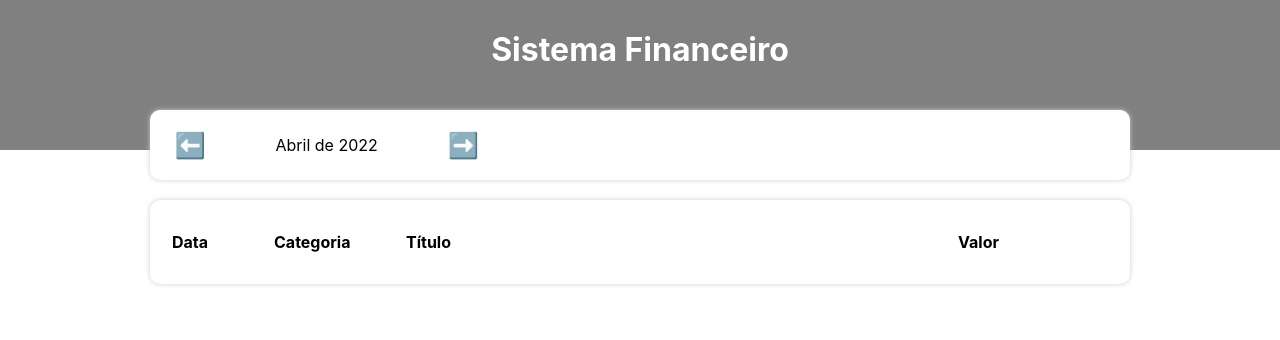
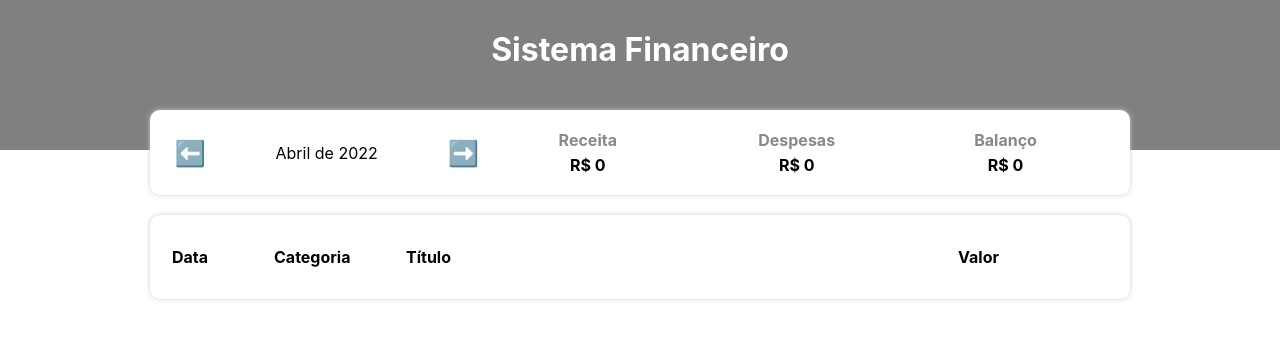
Before and after one commit to Felype-Henrique/expense-tracker, a React (Create React App) app: page / in a window 1280 px wide. Shown: the top 340 px of the page. Built offline with nearby package versions, Linux system fonts and the light colour scheme.

Commit message:
ResumeItem

```diff
--- a/src/App.tsx
+++ b/src/App.tsx
@@ -17,10 +17,29 @@ const App = () => {
   const [list, setList] = useState(items);
   const [filteredList, setFilteredList] = useState<Item[]>([]);
   const [currentMonth, setCurrentMonth] = useState(getCurrentMonth());
+  const [income, setIncome] = useState(0);
+  const [expense, setExpense] = useState(0);
 
   useEffect(() => {
     setFilteredList( filterListByMonth(list, currentMonth) );
   }, [list, currentMonth]);
+
+  useEffect(() => {
+    let incomeCount = 0;
+    let expenseCount = 0;
+
+    for(let i in filteredList){
+      if(categories[filteredList[i].category].expense){
+        expenseCount += filteredList[i].value;
+      } else {
+        incomeCount += filteredList[i].value;
+      }
+    }
+
+    setIncome(incomeCount);
+    setExpense(expenseCount);
+
+  }, [filteredList])
 
   const handleMonthChange = (newMonth: string) => {
     setCurrentMonth(newMonth);
@@ -36,6 +55,8 @@ const App = () => {
         <InfoArea
         currentMonth={currentMonth}
         onMonthChange={handleMonthChange}
+        income={income}
+        expense={expense}
         />
 
         {/* Área de inserção */}
--- a/src/components/InfoArea/index.tsx
+++ b/src/components/InfoArea/index.tsx
@@ -1,12 +1,15 @@
 import * as C from './styles'
 import { formatCurrentMonth } from '../../helpers/dateFilter'
+import { ResumeItem } from '../ResumeItem'
 
 type Props = {
   currentMonth: string;
   onMonthChange: (newMonth: string) => void;
+  income: number;
+  expense: number;
 }
 
-export const InfoArea = ({currentMonth, onMonthChange}: Props) => {
+export const InfoArea = ({currentMonth, onMonthChange, income, expense}: Props) => {
   const handlePrevMonth = () => {
     let [year, month] = currentMonth.split('-');
     let currentDate = new Date(parseInt(year), parseInt(month) - 1, 1);
@@ -29,7 +32,9 @@ export const InfoArea = ({currentMonth, onMonthChange}: Props) => {
         <C.MonthArrow onClick={handleNextMonth}>➡️</C.MonthArrow>
       </C.MonthArea>
       <C.ResumeArea>
-
+        <ResumeItem title="Receita" value={income}/>
+        <ResumeItem title="Despesas" value={expense}/>
+        <ResumeItem title="Balanço" value={income - expense}/>
       </C.ResumeArea>
     </C.Container>
   );
--- /dev/null
+++ b/src/components/ResumeItem/index.tsx
@@ -0,0 +1,15 @@
+import * as C from './styles'
+
+type Props = {
+  title: string;
+  value: number;
+}
+
+export const ResumeItem = ({ title, value}: Props) => {
+  return(
+      <C.Container>
+        <C.Title>{title}</C.Title>
+        <C.Info>R$ {value}</C.Info>
+      </C.Container>
+  );
+}
--- /dev/null
+++ b/src/components/ResumeItem/styles.ts
@@ -0,0 +1,18 @@
+import styled from "styled-components";
+
+export const Container = styled.div`
+  flex: 1;
+`;
+
+export const Title = styled.div`
+  text-align: center;
+  font-weight: bold;
+  color: #888;
+  margin-bottom: 5px;
+`;
+
+export const Info = styled.div`
+  text-align: center;
+  font-weight: bold;
+  color: #000;
+`;
```
